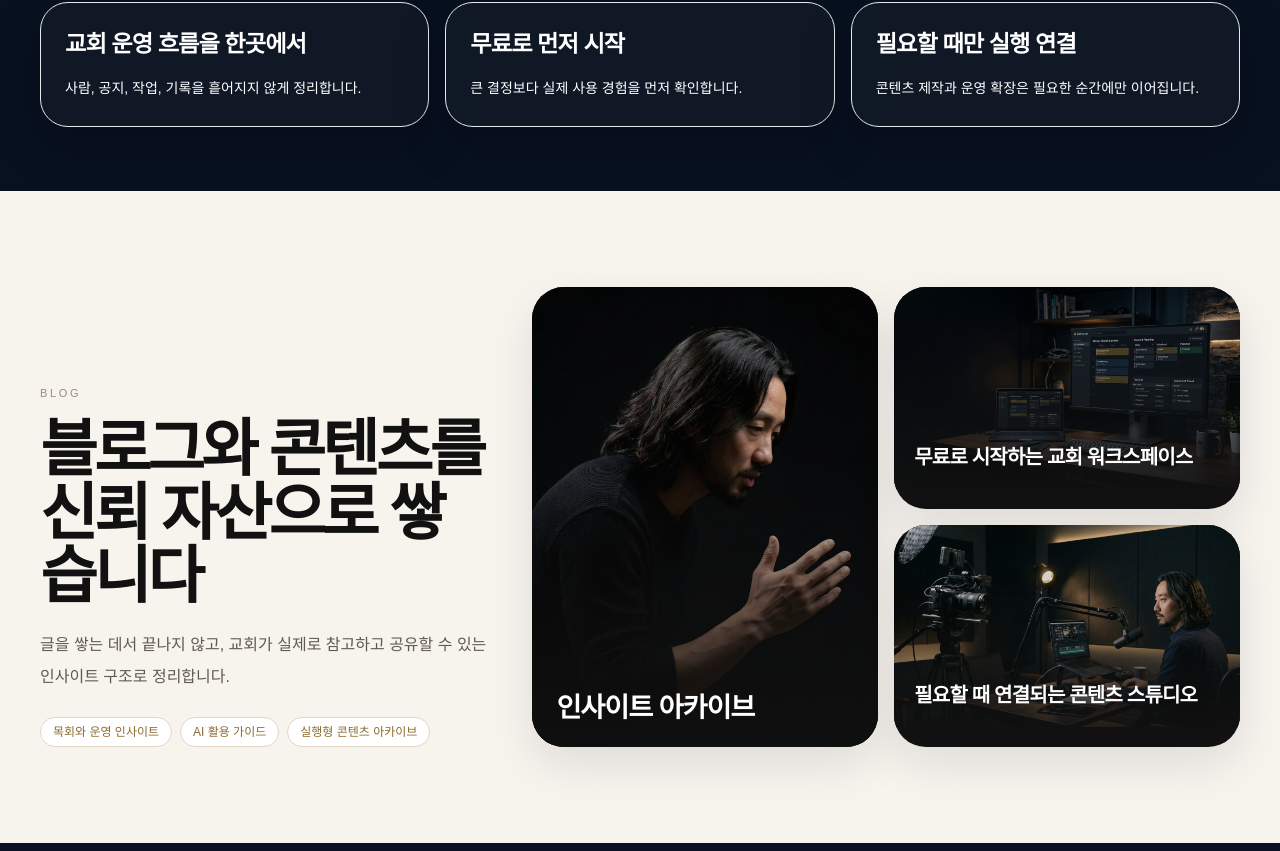
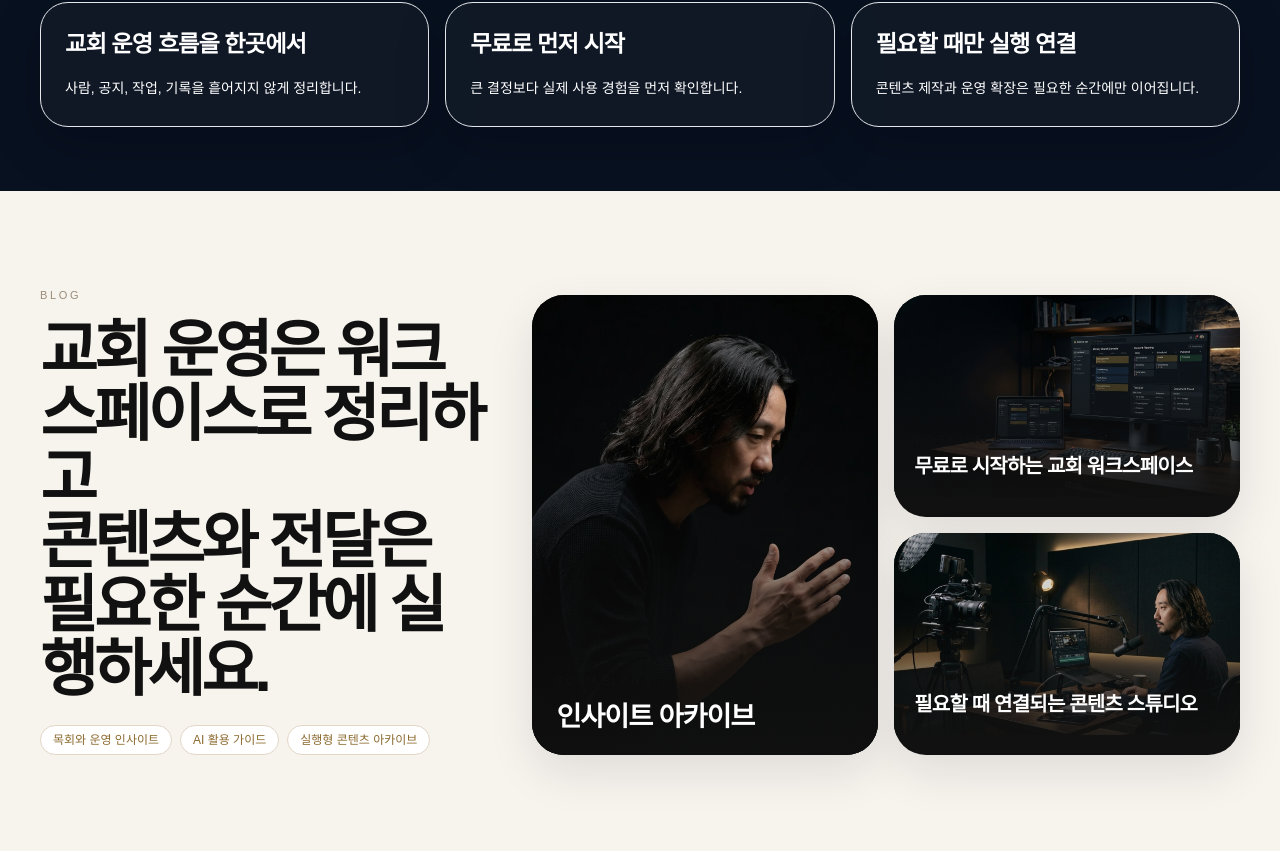
Before and after one commit to kinddragon1224/soom-church, a Next.js app: page / in a window 1280 px wide. Shown: the part 863-1714 px from the top of the page. Built offline with nearby package versions, Linux system fonts and the light colour scheme; no server answers; a web font is replaced by a local one.

Commit message:
Update home blog section heading copy

```diff
--- a/app/page.tsx
+++ b/app/page.tsx
@@ -77,13 +77,10 @@ export default async function HomePage() {
             <div>
               <p className="text-[11px] tracking-[0.24em] text-[#9a8b7a]">BLOG</p>
               <h2 className="mt-4 text-[2.35rem] font-semibold leading-[1.02] tracking-[-0.06em] text-[#111111] sm:text-[3.9rem]">
-                블로그와 콘텐츠를
+                교회 운영은 워크스페이스로 정리하고
                 <br />
-                신뢰 자산으로 쌓습니다
+                콘텐츠와 전달은 필요한 순간에 실행하세요.
               </h2>
-              <p className="mt-5 max-w-xl text-sm leading-7 text-[#5f5a52] sm:text-base sm:leading-8">
-                글을 쌓는 데서 끝나지 않고, 교회가 실제로 참고하고 공유할 수 있는 인사이트 구조로 정리합니다.
-              </p>
               <div className="mt-6 flex flex-wrap gap-2">
                 {blogHighlights.map((item) => (
                   <span key={item} className="rounded-full border border-[#e2d6c7] bg-white px-3 py-1.5 text-xs text-[#8C6A2E]">
```
